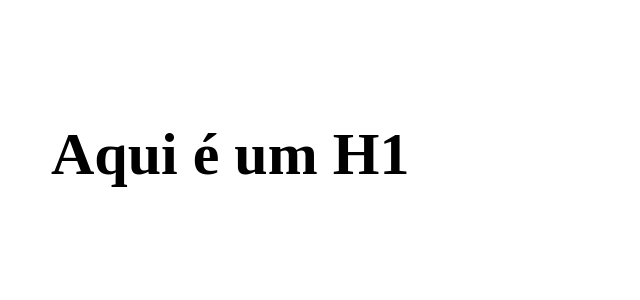
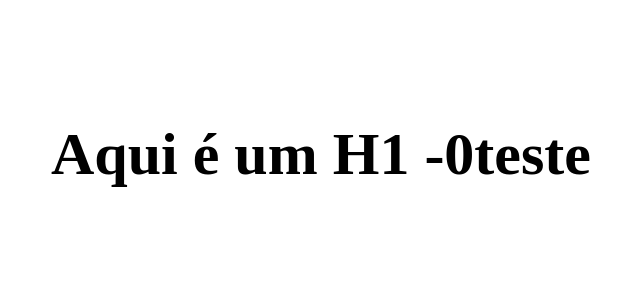
Before and after one commit to plant-live/plant-live-app, a Next.js app: page / in a window 1280 px wide. Shown: the top 300 px of the page, without its empty margins (37-677 px from the left). Built offline with nearby package versions, Linux system fonts and the light colour scheme.

Commit message:
feat: teste

```diff
--- a/src/shared/components/Teste/index.tsx
+++ b/src/shared/components/Teste/index.tsx
@@ -2,7 +2,7 @@ import React from 'react';
 import { StyledH1 } from './styles';
 
 const Teste = () => {
-  return <StyledH1>Aqui é um H1</StyledH1>;
+  return <StyledH1>Aqui é um H1 -0teste</StyledH1>;
 };
 
 export default Teste;
```
